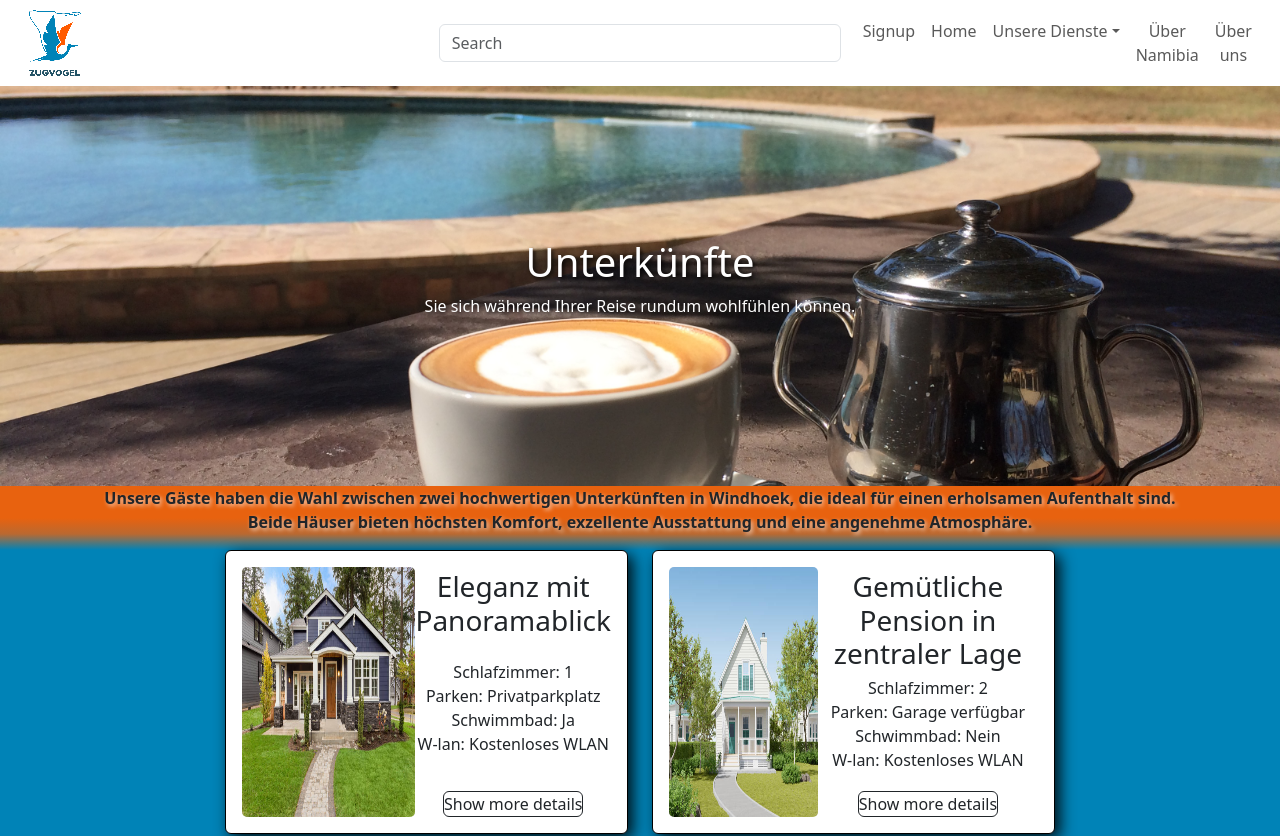
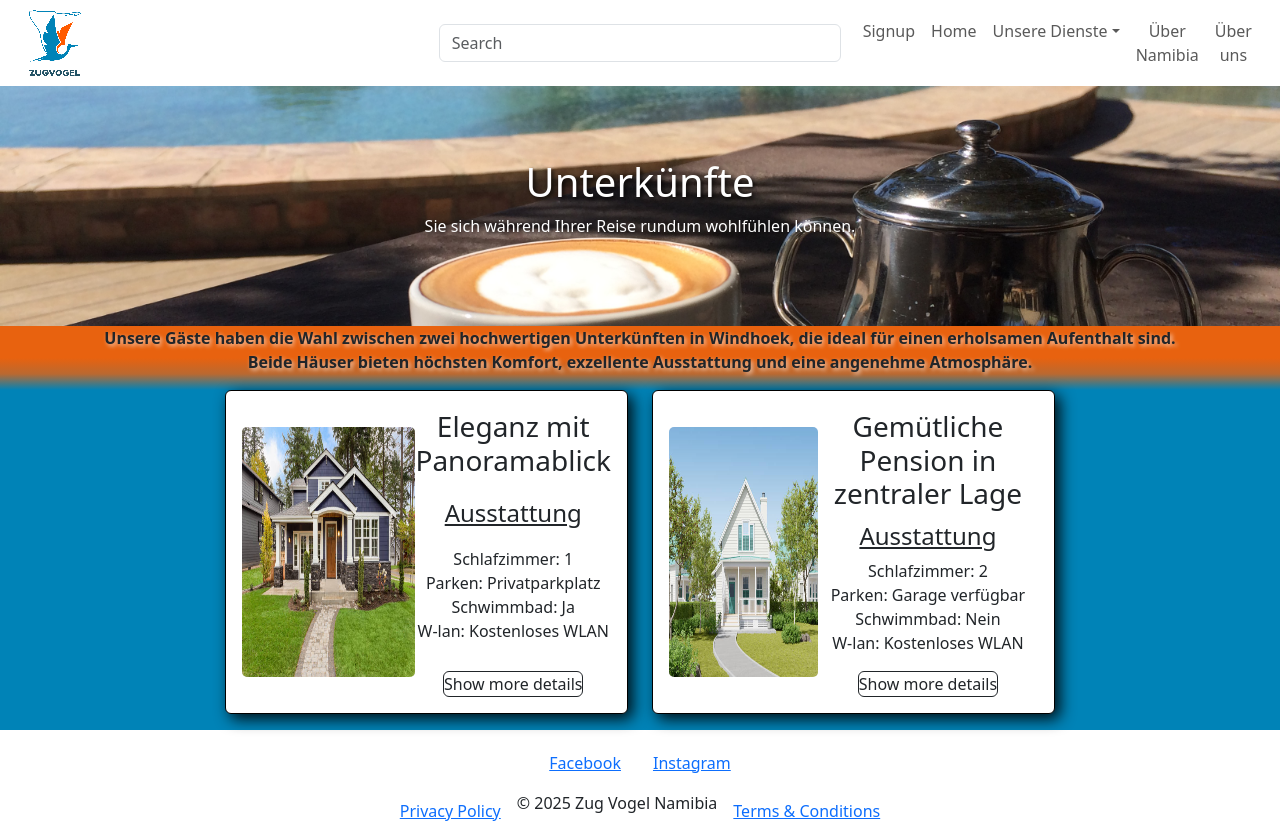
Before and after one commit to Inotila/Zug-Vogel, a React (Create React App) app in the folder frontend/: page /Unterkunft in a window 1280 px wide. Shown: the top 836 px of the page. Built offline with nearby package versions, Linux system fonts and the light colour scheme.

Commit message:
Added stlye

```diff
--- a/frontend/src/components/accommodation/accommodation.tsx
+++ b/frontend/src/components/accommodation/accommodation.tsx
@@ -30,7 +30,7 @@ const AccomodationPage: React.FC = () => {
   return (
     <div className="container-fluid text-center">
       <div className="row">
-        <div className="col hero-banner-container">
+        <div className="col accommodation-hero-banner-container">
           <h1>Unterkünfte</h1>
           <p>Sie sich während Ihrer Reise rundum wohlfühlen können.</p>
         </div>
--- a/frontend/src/components/accommodation/accommodationCard.tsx
+++ b/frontend/src/components/accommodation/accommodationCard.tsx
@@ -20,6 +20,7 @@ const AccommodationCard: React.FC<AccommodationCardProps> = ({ title, image, bed
                 </div>
                 <div className="accommodation-content flex-fill d-flex flex-column align-items-center text-center">
                     <h3 className="card-title accommodation-card-title">{title}</h3>
+                    <h4 className='mt-2 amenities-title'>Ausstattung</h4>
                     <ul className='accommodation-amenities-list'>
                         <li>Schlafzimmer: {bedRooms}</li>
                         <li>Parken: {garge}</li>
--- a/frontend/src/components/accommodation/assets/css/accommodation.css
+++ b/frontend/src/components/accommodation/assets/css/accommodation.css
@@ -4,11 +4,11 @@
   justify-content: center;
 }
 
-.hero-banner-container {
+.accommodation-hero-banner-container {
   background-image: url('../images/teaCup.jpg');
   background-size: cover;
   background-position: center;
-  height: 400px;
+  height: 15rem !important;
   display: flex;
   flex-direction: column;
   justify-content: center;
--- a/frontend/src/components/accommodation/assets/css/accommodationCard.css
+++ b/frontend/src/components/accommodation/assets/css/accommodationCard.css
@@ -29,6 +29,10 @@
 
 /* content */
 
+.amenities-title{
+    text-decoration: underline;
+}
+
 .accommodation-content {
     height: 100%;
     display: flex;
```
